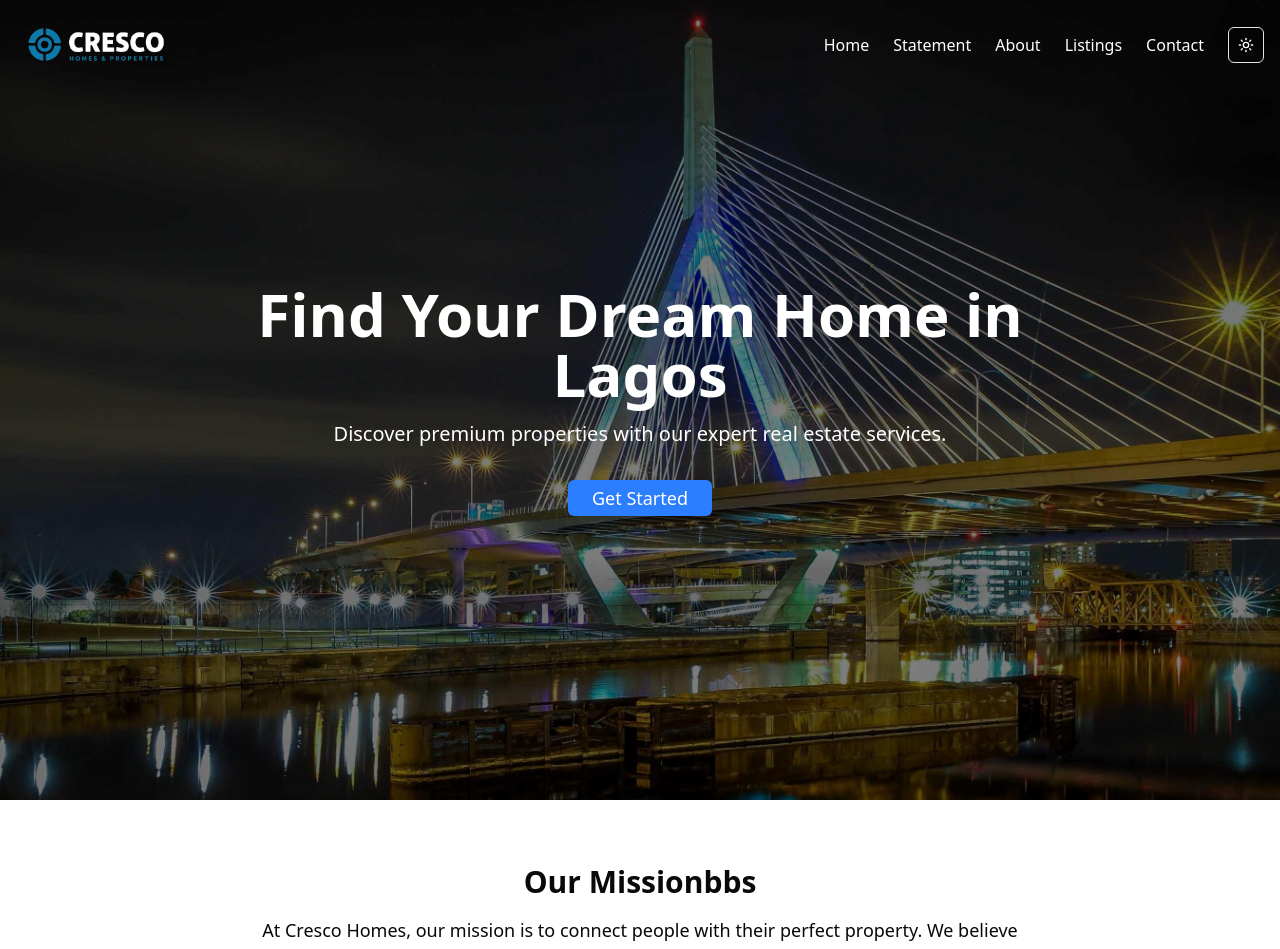
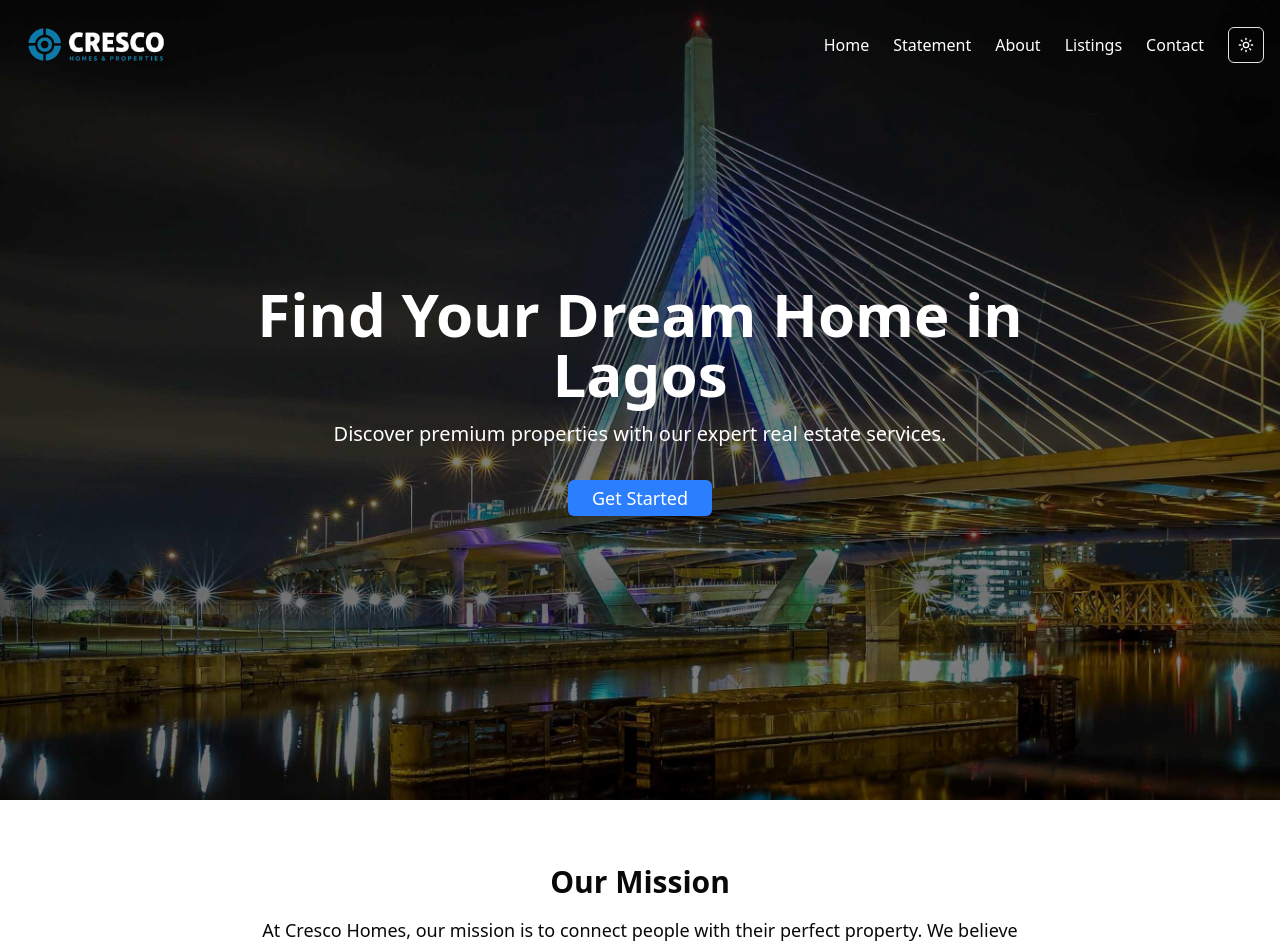
Before and after one commit to igbokwe-chibueze/crescohomes, a Next.js app: page / in a window 1280 px wide. Shown: the top 949 px of the page. Built offline with nearby package versions, Linux system fonts and the light colour scheme.

Commit message:
Spelling correction in statement section
Signed-off-by: igbokwe-chibueze <igbokwechibueze@gmail.com>

```diff
--- a/src/components/sections/statementSection.tsx
+++ b/src/components/sections/statementSection.tsx
@@ -17,7 +17,7 @@
           transition={{ duration: 1.5 }}
           className=""
         >
-          <h2 className="text-3xl font-bold mb-4">Our Missionbbs</h2>
+          <h2 className="text-3xl font-bold mb-4">Our Mission</h2>
           <p className="max-w-3xl mx-auto text-lg">
             At Cresco Homes, our mission is to connect people with their perfect
             property. We believe in transparency, integrity, and outstanding
```
